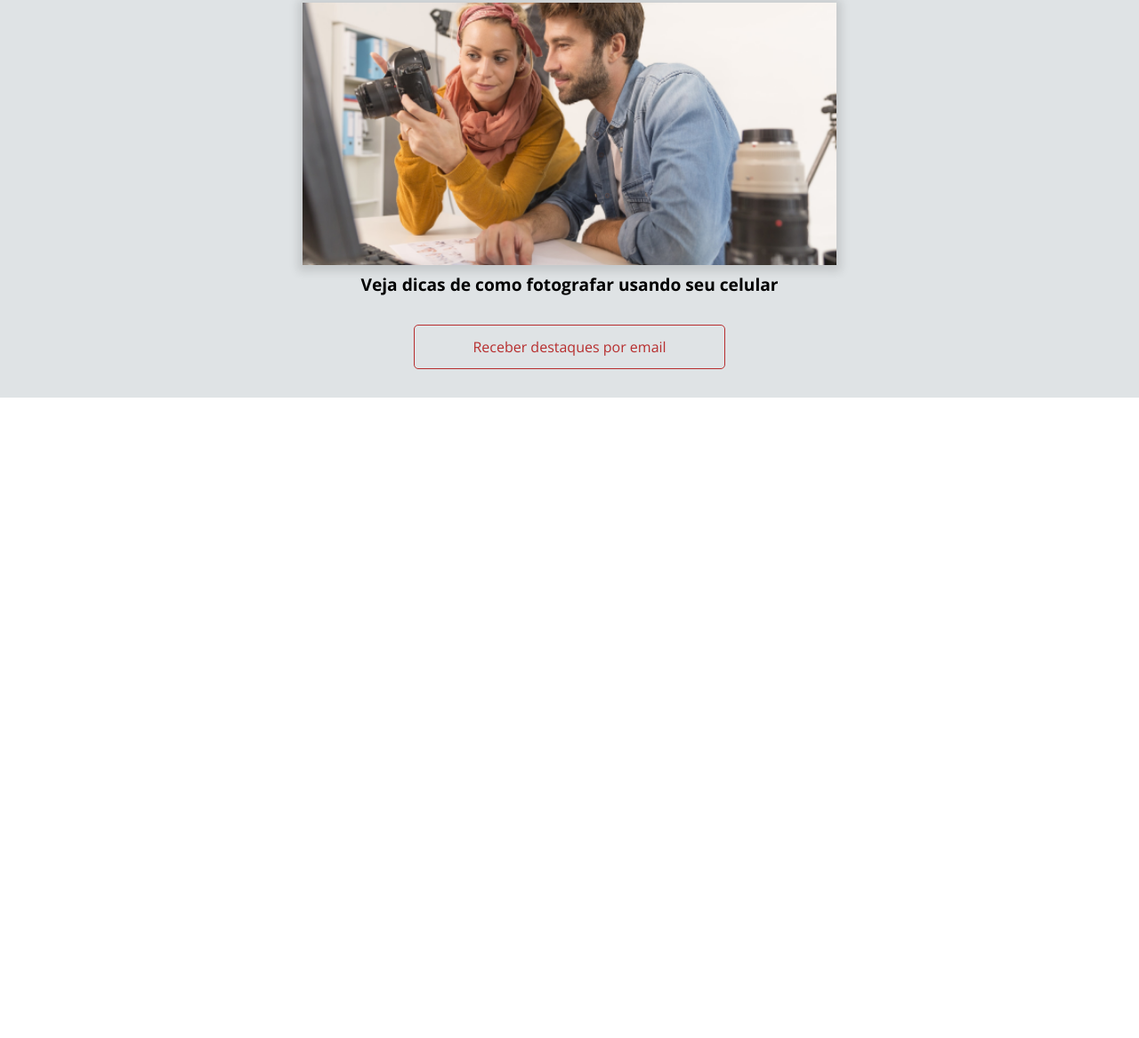
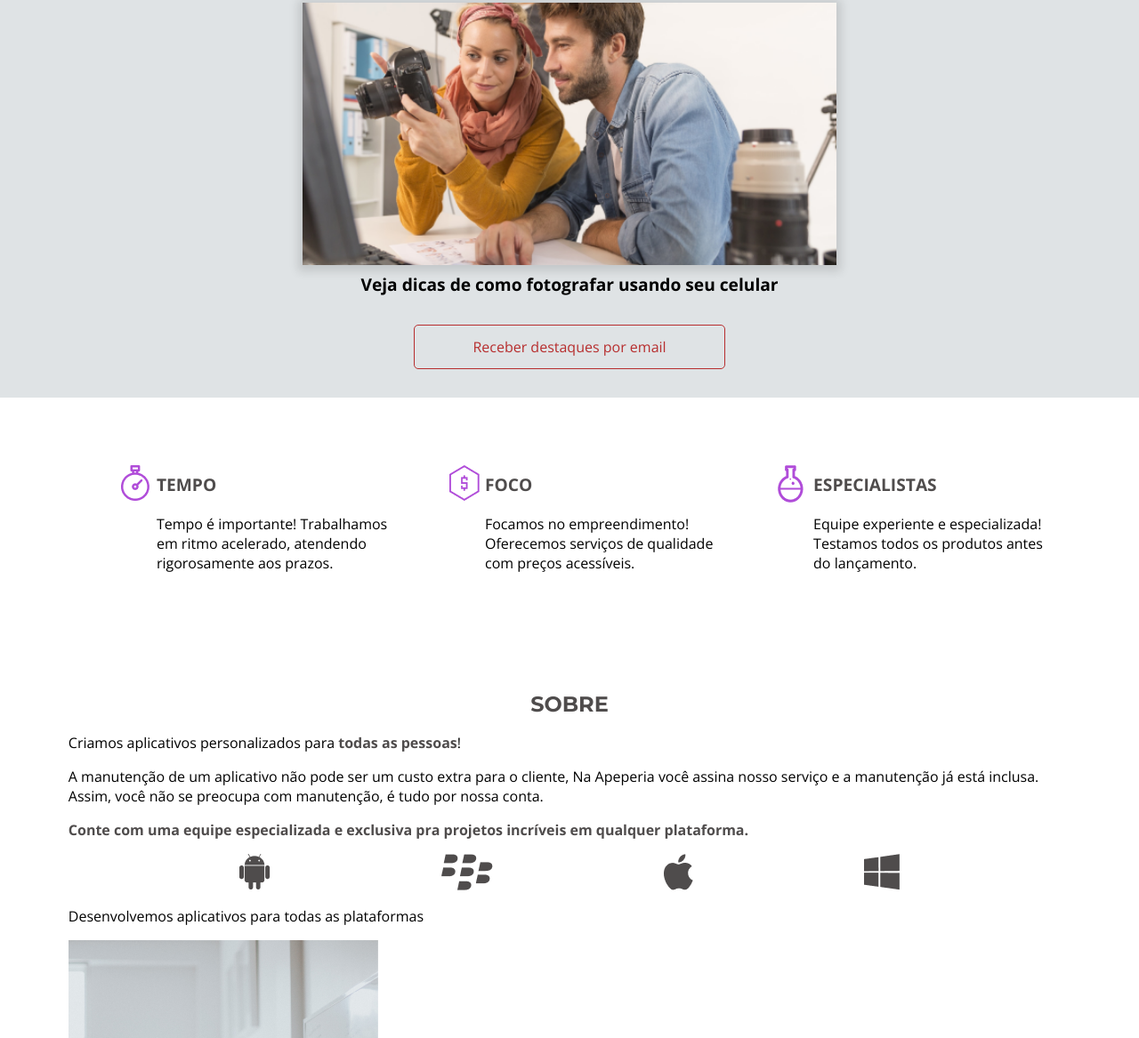
Before and after one commit to MarcosPauloMF/Layouts-responsivos, a plain HTML site: page index.html in a window 1280 px wide. Shown: the part 933-2100 px from the top of the page at 89% size. Before the commit the page ends 1380 px from the top, so only its background shows below. Drawn offline with nearby package versions, Linux system fonts and the light colour scheme.

Commit message:
adicionando campos 'sobre' e 'diferenciais'

```diff
--- /dev/null
+++ b/css/diferenciais.css
@@ -0,0 +1,47 @@
+.diferenciais {
+    padding-top: 3.5rem;
+    padding-bottom: 3.5rem;
+}
+
+.diferenciais__lista {
+    display: flex;
+    flex-wrap: wrap;
+    justify-content: space-evenly;
+}
+
+.diferenciais__item {
+    max-width: 350px;
+
+    box-sizing: border-box;
+
+    background-repeat: no-repeat;
+    background-position: top 1.25rem left 2.5rem;
+
+    padding: 2rem 0 2rem 5rem;
+}
+/*adicionando imagem no csss*/
+.diferenciais__item--tempo{
+    background-image: url(../img/icone-relogio.png);
+}
+
+.diferenciais__item--foco{
+    background-image: url(../img/icone-dinheiro.png);
+}
+
+.diferenciais__item--especialistas{
+    background-image: url(../img/icone-quimica.png);
+}
+
+
+.item__titulo {
+    color: var(--cinza-escuro);
+    font-weight: 700;
+    font-size: 1.2rem;
+    text-transform: uppercase;
+
+    margin-bottom: 1.5rem;
+}
+
+.item__texto {
+    line-height: normal;
+}
--- /dev/null
+++ b/css/sobre.css
@@ -0,0 +1,34 @@
+.sobre {
+    padding-top: 3rem;
+    padding-bottom: 3rem;
+}
+
+.sobre__titulo {
+    color: var(--cinza-escuro);
+    font-weight: 700;
+    font-size: 1.5rem;
+    font-family: var(--montserrat);
+    text-transform: uppercase;
+    text-align: center;
+
+    margin-bottom: 1.25rem;
+}
+
+.sobre__texto {
+    line-height: normal;
+
+    margin-bottom: 1rem;
+}
+
+.sobre__texto--destaque {
+    color: var(--cinza-escuro);
+    font-weight: 700;
+}
+
+.sobre__plataformas {
+    display: flex;
+    flex-wrap: wrap;
+    justify-content: space-evenly;
+
+    margin-bottom: 1rem;
+}
--- a/index.html
+++ b/index.html
@@ -11,6 +11,8 @@
         <link href="css/cabecalho.css" rel="stylesheet">
         <link href="css/chamada.css" rel="stylesheet">
         <link href="css/destaques.css" rel="stylesheet">
+        <link href="css/diferenciais.css" rel="stylesheet">
+        <link href="css/sobre.css" rel="stylesheet">
 
     </head>
     <body>
@@ -51,6 +53,47 @@
                     </figure>
                 </a><a href="#" class="destaques__botao botao">Receber destaques por email
                 </a></section>
+                <!--diferenciais-->
+                <section class="diferenciais container">
+                    <ul class="diferenciais__lista">
+
+                        <li class="diferenciais__item diferenciais__item--tempo">
+                            <h2 class="item__titulo">Tempo</h2>
+                            <p class="item__texto">Tempo é importante! Trabalhamos em ritmo acelerado, atendendo rigorosamente aos prazos.</p>
+                        </li>
+                        <li class="diferenciais__item diferenciais__item--foco">
+                            <h2 class="item__titulo">Foco</h2>
+                            <p class="item__texto">Focamos no empreendimento! Oferecemos serviços de qualidade com preços acessíveis.</p>
+                        </li>
+                        <li class="diferenciais__item diferenciais__item--especialistas">
+                            <h2 class="item__titulo">Especialistas</h2>
+                            <p class="item__texto">Equipe experiente e especializada! Testamos todos os produtos antes do lançamento.</p>
+                        </li>
+                    </ul>
+            </section>
+
+            <!--Sobre-->
+            <section class="sobre container">
+                <div class="sobre__conteudo">
+                    <h2 class="sobre__titulo">Sobre</h2>
+                    <p class="sobre__texto">Criamos aplicativos personalizados para <strong class="sobre__texto--destaque">todas as pessoas</strong>!</p>
+                    <p class="sobre__texto">
+                        A manutenção de um aplicativo não pode ser um custo extra para o cliente, Na Apeperia você assina nosso serviço e a manutenção já está inclusa. Assim, você não se preocupa com manutenção, é tudo por nossa conta.
+                    </p>
+                    <p class="sobre__texto sobre__texto--destaque sobre__texto--divisao">
+                        Conte com uma equipe especializada e exclusiva pra projetos incríveis em qualquer plataforma.
+                    </p>
+                    <ul class="sobre__plataformas">
+                        <li><img src="img/android.png" alt="Ícone do Android"></li>
+                        <li><img src="img/blackberry.png" alt="Ícone da Blackberry"></li>
+                        <li><img src="img/apple.png" alt="Ícone da Apple"></li>
+                        <li><img src="img/windowsphone.png" alt="Ícone da Microsoft"></li>
+                    </ul>
+                    <p class="sobre__texto">Desenvolvemos aplicativos para todas as plataformas</p>
+                </div>
+                <img src="img/sobre-apeperia.png" alt="Sobre a Apeperia" class="sobre__imagem">
+            </section>
+
         </main>
 
     </body>
```
